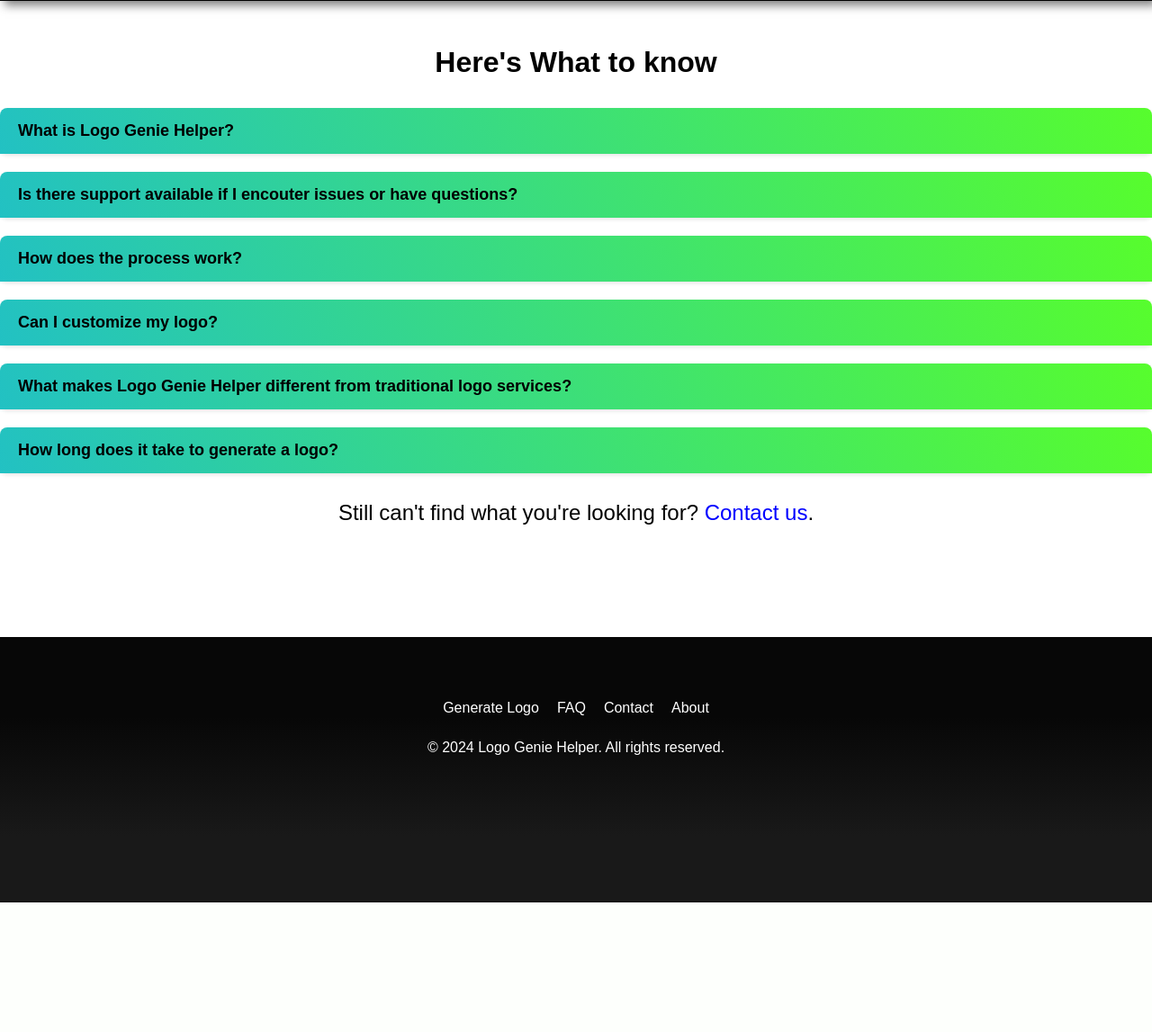
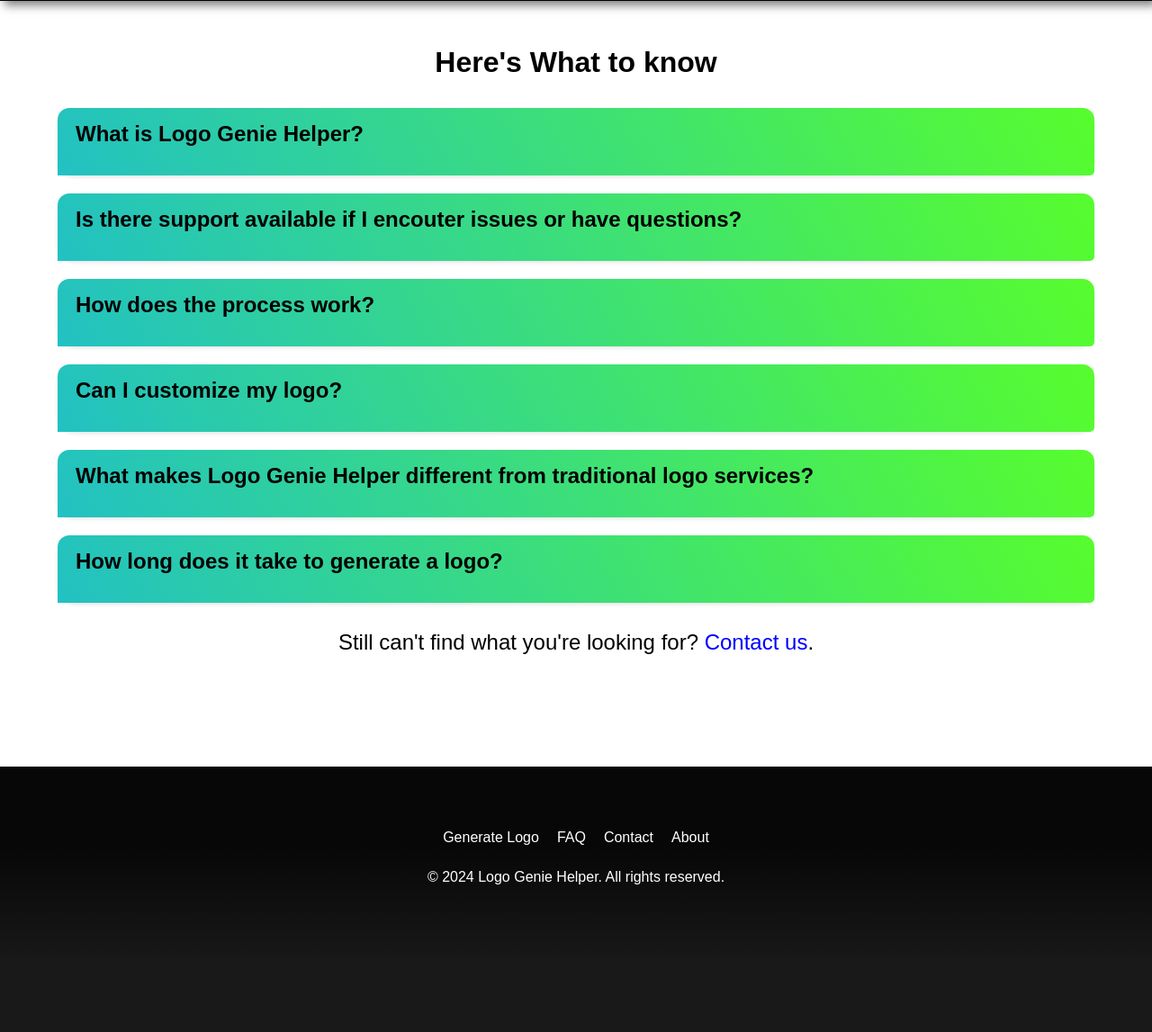
Before and after one commit to Gavisito/LogoGenieHelper, a Flask app: page /faq in a window 1280 px wide. Shown: the part 750-1897 px from the top of the page at 90% size. Before the commit the page ends 1753 px from the top, so only its background shows below. Run offline with Flask 2, Linux system fonts and the light colour scheme.

Commit message:
faq tabs style change -anthony

```diff
--- a/templates/faq.html
+++ b/templates/faq.html
@@ -9,14 +9,16 @@
     <style>
 
  .faq-container {
-    width: 100%;
+    width: 90%;
     height: fit-content;
+    margin-left:5%;
+    margin-right: 5%;
 }
 
 
 .faq {
     background-color: white;
-    border-radius: 8px;
+    border-radius: 20px;
     margin-bottom: 20px;
     box-shadow: 0 2px 4px rgba(0, 0, 0, 0.1);
     transition: box-shadow 0.3s ease;
@@ -31,26 +33,30 @@
     background: linear-gradient(60deg, rgba(34, 193, 195, 1) 0%, rgb(87, 253, 45) 100%);
             color: black;
     padding: 15px 20px;
-    border-top-left-radius: 8px;
-    border-top-right-radius: 8px;
+    border-top-left-radius: 13px;
+    min-height: 45px;
+    border-top-right-radius: 13px;
+    border-bottom-right-radius: 5px;
     cursor: pointer;
 }
 
 .question h2 {
     margin: 0;
-    font-size: 18px;
+    font-size: 1.5rem;
 }
 
 .answer {
     padding: 15px 20px;
-    border-bottom-left-radius: 8px;
-    border-bottom-right-radius: 8px;
     display: none;
+    background-color: rgb(239, 238, 238);
+    border-bottom-right-radius: 13px;
+    border-bottom-left-radius: 13px;
 }
 
 .answer p {
     margin: 0;
     line-height: 1.6;
+    font-size: 1.25rem;
 }
    </style>
 </head>
```
